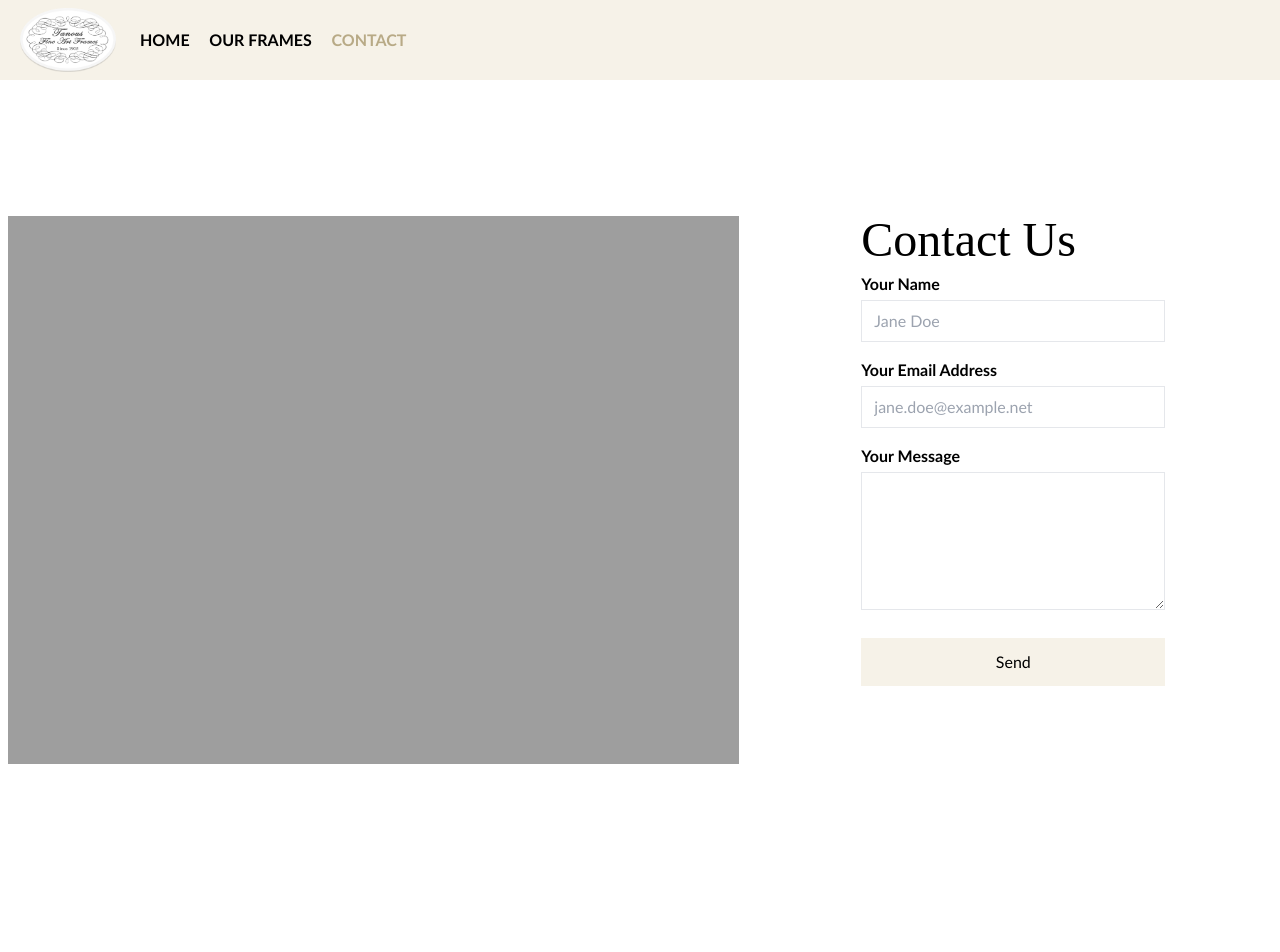
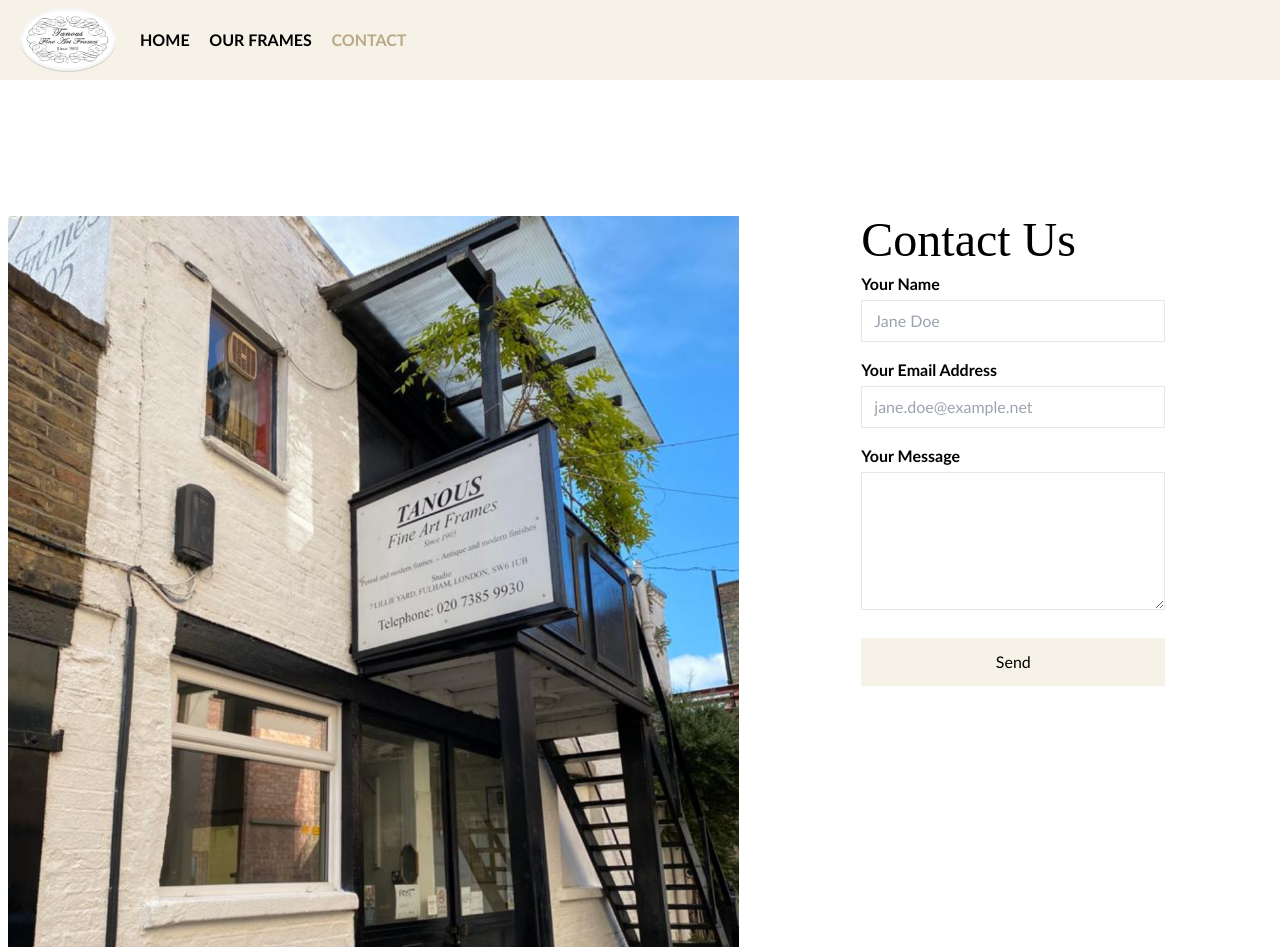
Before and after one commit to patwadden/tanousframes, a Jekyll site: the page built from contact.html, in a window 1280 px wide. Shown: the top 952 px of the page. Built offline with Jekyll 4.4.1, drawn with Linux system fonts in a browser that asks for light colours.

Commit message:
Updated 2 files via CloudCannon

```diff
--- a/contact.html
+++ b/contact.html
@@ -8,7 +8,7 @@
 <div class="container mx-auto mt-0 mb-10 md:mt-16 md:mb-20 lg:mt-24 lg:mb-32 xl:mt-32 xl:mb-48">
 	<div class="flex flex-wrap overflow-hidden">
 		<div class="hidden md:block md:w-6/12 lg:w-6/12 xl:w-7/12 mb-4 md:my-2 px-2 overflow-hidden">
-			<img class="editable max-w-full h-auto" alt="" src="/uploads/tanous-168.jpg" width="800" srcset="/uploads/tanous-168.jpg 800w, /uploads/tanous-168@2x.jpg 1600w" />
+			<img class="editable max-w-full h-auto" alt="" width="800" src="/uploads/photo-2020-07-05-01-42-51.jpg" />
 		</div>
 		<div class="hidden lg:block md:w-1/12 xl:w-1/12"></div>
 		<div class="w-full md:w-6/12 lg:w-4/12 xl:w-3/12 flex flex-col my-2 px-2 overflow-hidden">
```
Also changed, not shown: uploads/photo-2020-07-05-01-42-51.jpg (added).
